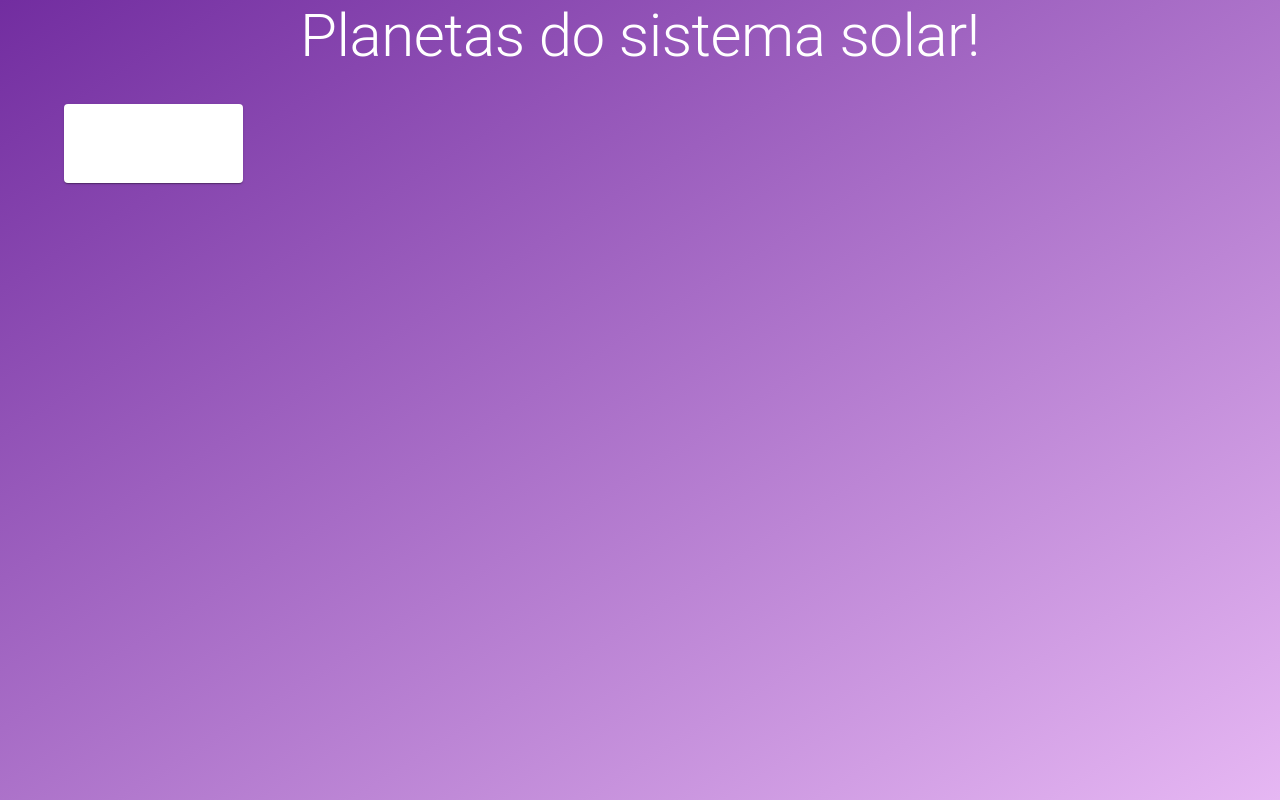
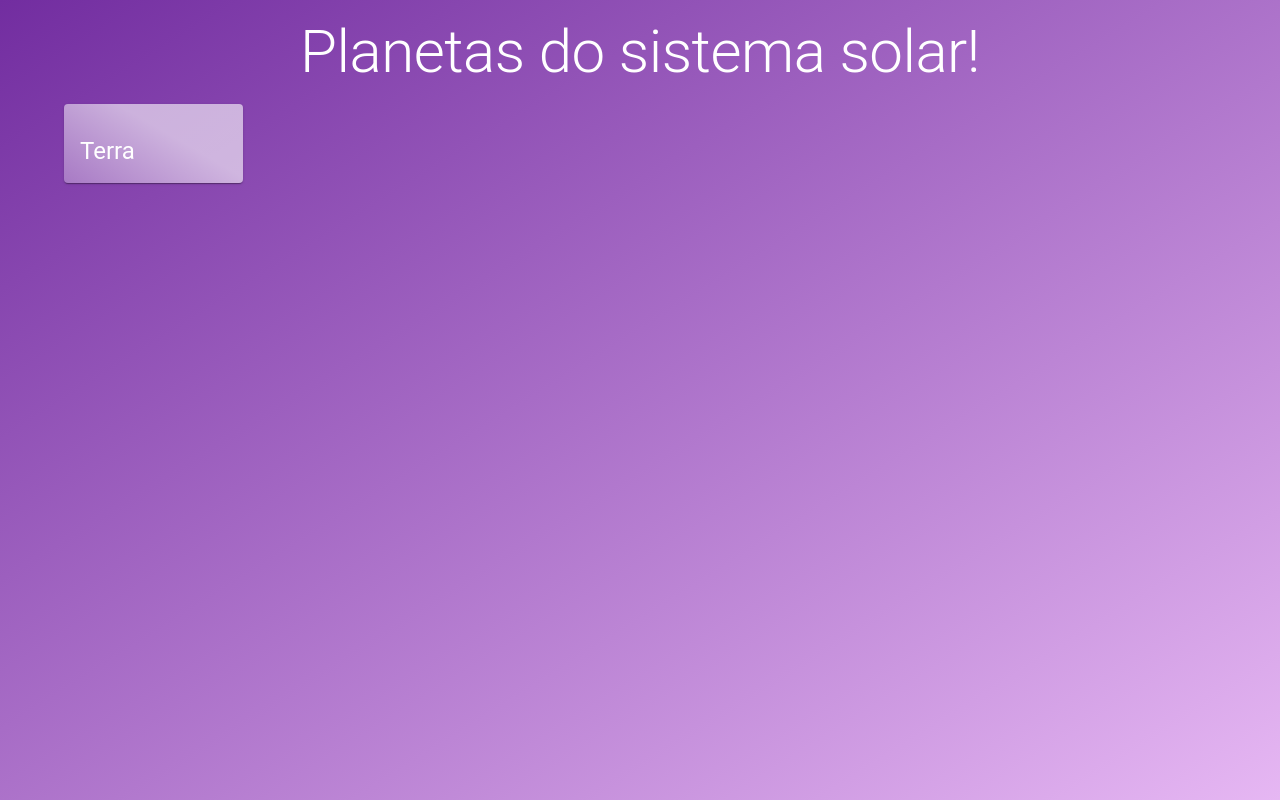
Before and after one commit to ernanijose/curso-decolando-solar-pwa, a React (Create React App) app: page /planetas in a window 1280 px wide. Built offline with nearby package versions, Linux system fonts and the light colour scheme.

Commit message:
Estlização da pagina que lista os planetas

```diff
--- a/src/App.css
+++ b/src/App.css
@@ -14,6 +14,13 @@ a{
     text-decoration: none;
 }
 
+.cardVidro{
+    background-color: unset !important;
+    background-image: linear-gradient(30deg, rgba(255, 255, 255, 0.3), rgba(255, 255, 255, 0.6) 60%);
+    background-repeat: no-repeat;
+    background-size: cover;
+}
+
 .animacaoEfeitoFlutuando{
     animation: animacaoEfeitoFlutuando 5s ease-in-out infinite;
 }
--- a/src/paginas/planetas.js
+++ b/src/paginas/planetas.js
@@ -4,12 +4,12 @@ import { Link } from "react-router-dom";
 export default function PaginaPlanetas(){
     return (
         <Container maxWidth="lg">
-            <Typography variant="h2" component="h1" textAlign="center">
+            <Typography variant="h2" component="h1" textAlign="center" pt={2}>
                 Planetas do sistema solar!
             </Typography>
-            <Grid container spacing={2} mt={2}>
+            <Grid container spacing={2} pt={2}>
                 <Grid item xs={6} sm={4} md={3} lg={2} xl={2}>
-                    <Card>
+                    <Card className="cardVidro">
                         <Link to="/planeta/test">
                             <CardActionArea>
                                 <CardContent>
```
